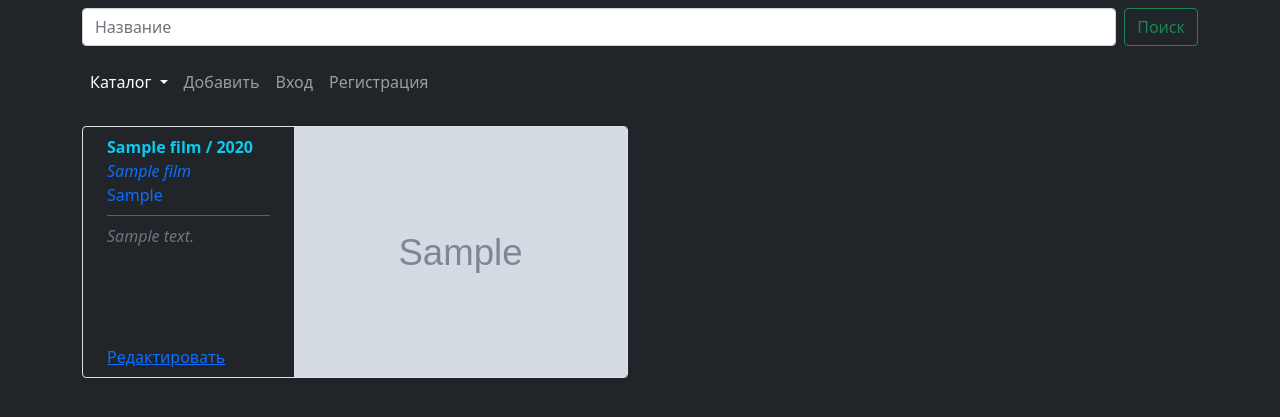
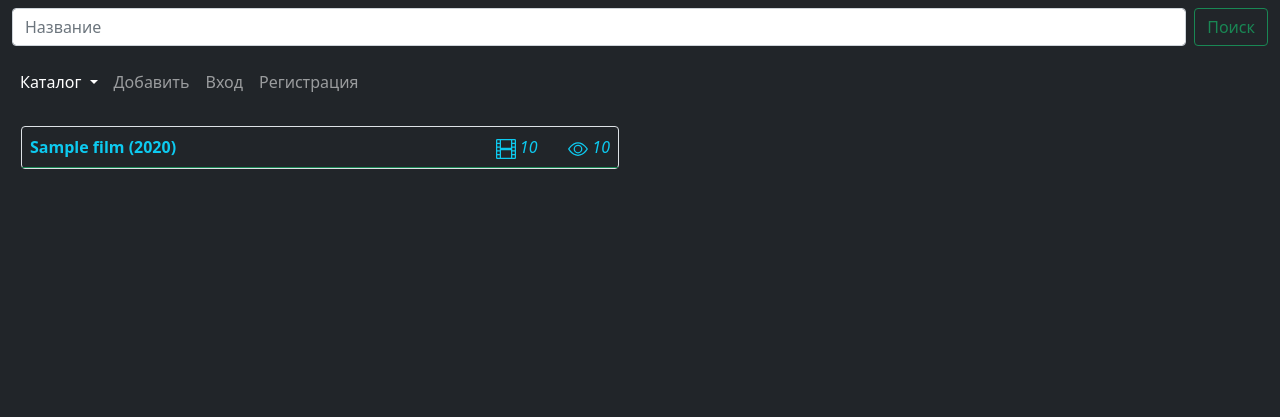
Before and after one commit to bakmaks/v_catalog, a Django app: page /movie/film/ in a window 1280 px wide. Shown: the top 417 px of the page. Run offline with Django 3.2, Linux system fonts and the light colour scheme; tables that the repository leaves empty hold one stand-in row (values such as "Sample post"); grey boxes marked "Sample" are stand-in pictures; some libraries are stand-ins or nearby versions.

Commit message:
Настройка шапки карточки фильма или сериала

```diff
--- a/movie/models.py
+++ b/movie/models.py
@@ -12,19 +12,20 @@ logger = logging.getLogger(__name__)
 # ----------Абстрактная модель для создания моделей Фильмов и сериалов-----------------------------------------
 class AbstractVideo(models.Model):
     ru_title = models.CharField(max_length=200, verbose_name='Название', blank=False)
-    title = models.CharField(max_length=200, verbose_name='Оригинальное Название', default='----------', blank=True)
-    slug = models.SlugField(max_length=100, blank=True, unique=True)
-    country = models.CharField(verbose_name='Старна', blank=True, max_length=50)
-    description = models.TextField(verbose_name='Описание', blank=True, max_length=1000)
+    title = models.CharField(max_length=200, verbose_name='Оригинальное Название',
+                             blank=True, null=True)
+    slug = models.SlugField(max_length=100, blank=True, unique=True, null=True)
+    country = models.CharField(verbose_name='Старна', blank=True, max_length=50, null=True)
+    description = models.TextField(verbose_name='Описание', blank=True, max_length=1000, null=True)
     poster = models.ImageField(upload_to='images/%Y/%m/%d/', blank=True)
     categories = models.ManyToManyField('Category', blank=True, verbose_name='список жанров')
     verified = models.BooleanField(verbose_name='Проверено', default=False)
     IMDB_rating = models.DecimalField(verbose_name='IMDB', blank=True, default=0.0, max_digits=2, decimal_places=1,
                                       validators=[validators.MaxValueValidator(9.9),
-                                                  validators.MinValueValidator(0.0)])
+                                                  validators.MinValueValidator(0.0)], null=True)
     KPoisk_rating = models.DecimalField(verbose_name='Кинопоиск', default=0.0, blank=True, max_digits=2,
                                         decimal_places=1, validators=[validators.MaxValueValidator(9.9),
-                                                                      validators.MinValueValidator(0.0)])
+                                                                      validators.MinValueValidator(0.0)], null=True)
     product_year = models.PositiveSmallIntegerField(verbose_name='Год', default=2020,
                                                     validators=[validators.MinValueValidator(1900),
                                                                 validators.MaxValueValidator(2100)])
--- a/movie/static/movie/css/index.css
+++ b/movie/static/movie/css/index.css
@@ -6,8 +6,16 @@
 /*    border-color: rgba(255,255,255, .1);*/
 /*}*/
 /*Название страны производства*/
-.m-orig-country{
+.card-orig-country{
     font-size: 14px;
     font-style: italic;
     color: hsla(0,0%,100%,.6);
+    padding-bottom: 10px;
 }
+.card-container{
+    margin: 0px 9px;
+}
+/*Граница для просмотра элементов*/
+.max-test-border-color{
+    border: 1px solid red;
+}
--- a/movie/templates/movie/cards_list.html
+++ b/movie/templates/movie/cards_list.html
@@ -4,20 +4,47 @@
 
 {% block content %}
 <!--Карточка фильма-->
-    {% for film in films  %}
-        <div class="col-md-6  mt-2">
-            <div class="row g-0 border rounded overflow-hidden flex-md-row mb-4 shadow-sm h-md-250 position-relative">
-                <div class="col px-4 py-2 d-flex flex-column position-static">
-                    <strong class="d-inline-block text-info">{{ film }}</strong>
-                    <i class="mb-0 text-primary">{{ film.title }}</i>
-                    <div class="pb-2 text-primary border-bottom border-success">{{ film.country }}</div>
-                    <i class="mb-auto pt-2 text-muted">{{ film.description | truncatechars:150}}</i>
-                    <a href="https://getbootstrap.com/docs/5.0/examples/blog/#" class="stretched-link">Редактировать</a>
-                </div>
-                <div class="col-auto d-none d-xl-block">
-                    {% if film.poster %}
-                        <img src="{{ film.poster.url}}" height="250" alt="">
-                    {% endif %}
+
+<!--    {% for film in films  %}-->
+<!--    {% if film.season_number %}-->
+<!--        <p class="max-test-border-color">это сериал</p>-->
+<!--    {% else %}-->
+<!--        <p class="max-test-border-color">это фильм</p>-->
+<!--    {% endif %}-->
+
+<!--    Колонка карточки фильма-->
+        <div class="col-lg-6 mt-2">
+            <div class="card-container border rounded">
+<!--        Ряд с названием, годом, сезоном, индикатором просмотра-->
+                <div class="row g-0 px-2 py-2 justify-content-between border-bottom border-success">
+<!--                Название фильма и год-->
+                    <div class="col-md-9">
+                        <strong class="text-info">
+                            {{ film.ru_title | truncatechars:50 }} ({{film.product_year}})
+                        </strong>
+                    </div>
+<!--                Колонка с номером сезона и номером серии-->
+                    <div class="col-md-3">
+                        <div class="row g-0 text-info text-center">
+                            <div class="col">
+                                <i>
+                                    <svg xmlns="http://www.w3.org/2000/svg" width="20" height="20" fill="currentColor" class="bi bi-film" viewBox="0 0 16 16">
+                                        <path d="M0 1a1 1 0 0 1 1-1h14a1 1 0 0 1 1 1v14a1 1 0 0 1-1 1H1a1 1 0 0 1-1-1V1zm4 0v6h8V1H4zm8 8H4v6h8V9zM1 1v2h2V1H1zm2 3H1v2h2V4zM1 7v2h2V7H1zm2 3H1v2h2v-2zm-2 3v2h2v-2H1zM15 1h-2v2h2V1zm-2 3v2h2V4h-2zm2 3h-2v2h2V7zm-2 3v2h2v-2h-2zm2 3h-2v2h2v-2z"/>
+                                    </svg>
+                                    10
+                                </i>
+                            </div>
+                            <div class="col-auto">
+                                <i>
+                                    <svg xmlns="http://www.w3.org/2000/svg" width="20" height="20" fill="currentColor" class="bi bi-eye" viewBox="0 0 16 16">
+                                        <path d="M16 8s-3-5.5-8-5.5S0 8 0 8s3 5.5 8 5.5S16 8 16 8zM1.173 8a13.133 13.133 0 0 1 1.66-2.043C4.12 4.668 5.88 3.5 8 3.5c2.12 0 3.879 1.168 5.168 2.457A13.133 13.133 0 0 1 14.828 8c-.058.087-.122.183-.195.288-.335.48-.83 1.12-1.465 1.755C11.879 11.332 10.119 12.5 8 12.5c-2.12 0-3.879-1.168-5.168-2.457A13.134 13.134 0 0 1 1.172 8z"/>
+                                        <path d="M8 5.5a2.5 2.5 0 1 0 0 5 2.5 2.5 0 0 0 0-5zM4.5 8a3.5 3.5 0 1 1 7 0 3.5 3.5 0 0 1-7 0z"/>
+                                    </svg>
+                                    10
+                                </i>
+                            </div>
+                        </div>
+                    </div>
                 </div>
             </div>
         </div>
--- a/templates/base.html
+++ b/templates/base.html
@@ -8,14 +8,15 @@
 
     <!-- Bootstrap CSS -->
     <link href="https://cdn.jsdelivr.net/npm/bootstrap@5.0.0-beta1/dist/css/bootstrap.min.css" rel="stylesheet" integrity="sha384-giJF6kkoqNQ00vy+HMDP7azOuL0xtbfIcaT9wjKHr8RbDVddVHyTfAAsrekwKmP1" crossorigin="anonymous">
+    <link rel="stylesheet" href="https://cdn.jsdelivr.net/npm/bootstrap-icons@1.4.0/font/bootstrap-icons.css">
     <link rel="stylesheet" href="{% static 'movie/css/index.css' %}">
     <title>V-catalog</title>
 </head>
-<body class="bg-dark">
+<body class="m-bg-dark">
       <header>
     {#      Строка поиска#}
           <nav class="navbar navbar-light">
-              <div class="container">
+              <div class="container-xxl">
                   <form class="d-flex flex-nowrap w-100">
                       <input class="form-control me-2" type="search" placeholder="Название" aria-label="Search">
                       <button class="btn btn-outline-success" type="submit">Поиск</button>
@@ -25,7 +26,7 @@
 
 {#          Навигация#}
           <nav class="navbar navbar-expand-lg navbar-dark mb-2">
-              <div class="container">
+              <div class="container-xxl">
                   <button class="navbar-toggler" type="button" data-bs-toggle="collapse"
                           data-bs-target="#navbarNavDropdown" aria-controls="navbarNavDropdown"
                           aria-expanded="false" aria-label="Toggle navigation">
@@ -60,7 +61,7 @@
 
 {#      Карточки#}
       <section>
-          <div class="container">
+          <div class="container-xxl">
               <div class="row mb-2">
                   {% block content %}films {% endblock %}
               </div>
```
Also changed, not shown: movie/templates/movie/test_cards_list.html (+48 -73 lines).
